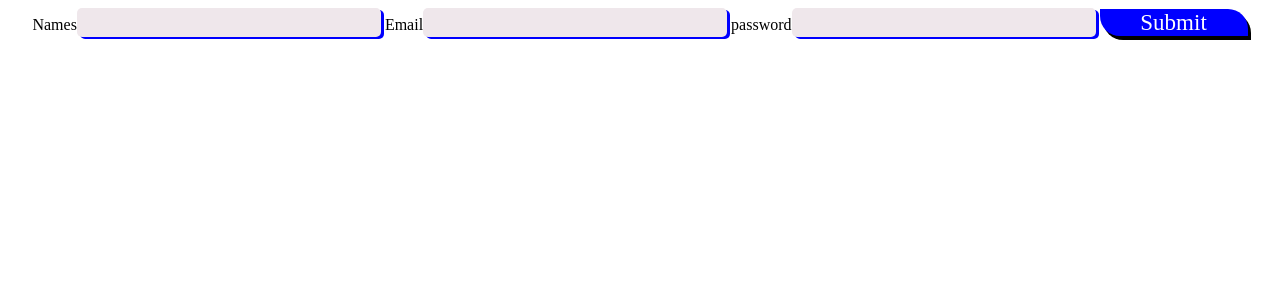
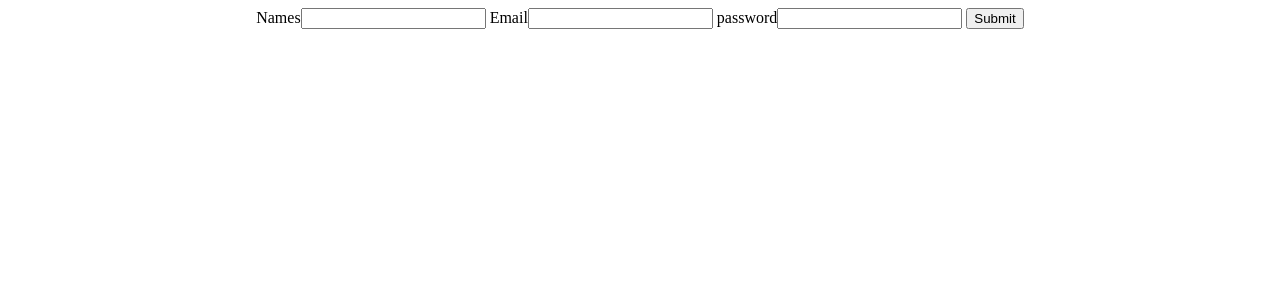
Before and after one commit to alinefoi/23RP01685-studentmis-repo, a PHP site: page /registration.php in a window 1280 px wide. Shown: the top 300 px of the page. Run offline with PHP 8.4, Linux system fonts and the light colour scheme.

Commit message:
Update registration.php

```diff
--- a/registration.php
+++ b/registration.php
@@ -2,143 +2,7 @@
 ?>
 <!DOCTYPE html> <html> <head>  <title> USER REGISTRATION</title>
 <body>
-<style>
-			.y{
-		height:27px;
-		border-radius: 5px;
-		color:blue;
-		background:#efe7eb;
-		font-size: 23px;
-		font-family:Juice ITC;
-		width: 300px;
-		border: none;
 
-		text-align: center;
-		box-shadow:  3px 2px blue;
-
-
-		}
-	.y:hover{
-			background:#ffffff;
-			color:  blue;
-			font-size: 20px;
-			font-family:Monotype Corsiva;
-			}
-                       background{
-		height:27px;
-
-		width: 148px;
-		border: none;
-
-		text-align: center;
-
-
-			}
-			#p{
-		height:27px;
-		border-radius: 0px 20px;
-		color:white;
-		background:blue;
-		font-size: 23px;
-		font-family:Juice ITC;
-		width: 148px;
-		border: none;
-
-		text-align: center;
-		box-shadow:  3px 4px black;
-
-			}
-			#p:hover{
-			background:black;
-			color:white;
-			font-size: 20px;
-			font-family:Juice ITC;
-			}
-
-                        #btn{
-		height:32px;
-		border-radius:5px;
-
-		color:white;
-		background:#007bff;
-                margin-top: -22px;
-		width: 118px;
-		border: none;
-                font-family: Arial Black;
-                font-size: 20px;
-		margin-right:-970px;
-		text-align: center;
-		box-shadow:  3px 3px blue;
-
-			}
-			#btn:hover{
-			background:blue;
-			color:white;
-			font-size: 20px;
-			font-family:Juice ITC;
-			}
-                        #logout{
-		height:35px;
-		border-radius:5px;
-		color:white;
-		background:#007bff;
-
-		width: 428px;
-		border: none;
-                font-family: Arial Black;
-                font-size: 20px;
-
-		text-align: center;
-		box-shadow:  1px 2px white;
-                margin-top: 35px;
-
-			}
-			#logout:hover{
-			background:#007bff;
-			color:white;
-			font-size: 20px;
-			font-family:Juice ITC;
-			}
-                         #fab{
-                         height:32px;
-		border-radius: 9px;
-		color:  blue;
-		background:white;
-		font-size: 23px;
-		font-family:Juice ITC;
-		width: 260px;
-		border: none;
-
-
-                margin-top: -20px;
-
-		text-align: center;
-		box-shadow: 2px 6px 10px blue;
-
-                        }
-                        #fab:hover{
-                        border-radius: 20px;
-                        background:#ffffff;
-			color:  blue;
-			font-size: 20px;
-			font-family:Monotype Corsiva;
-                     }
-
-					 .mnu
-{
-background-color:#000000;
-padding:4px 7px 4px 7px;
-color:#FFFFFF;
-text-decoration:none;
--moz-border-radius:3px 3px 0 0;
--webkit-border-radius:3px 3px 0 0;
-border-radius:3px 3px 0 0;
-text-transform:uppercase;
-
-}
-
-
-		</style>
         <div>
 
 </head>
```
